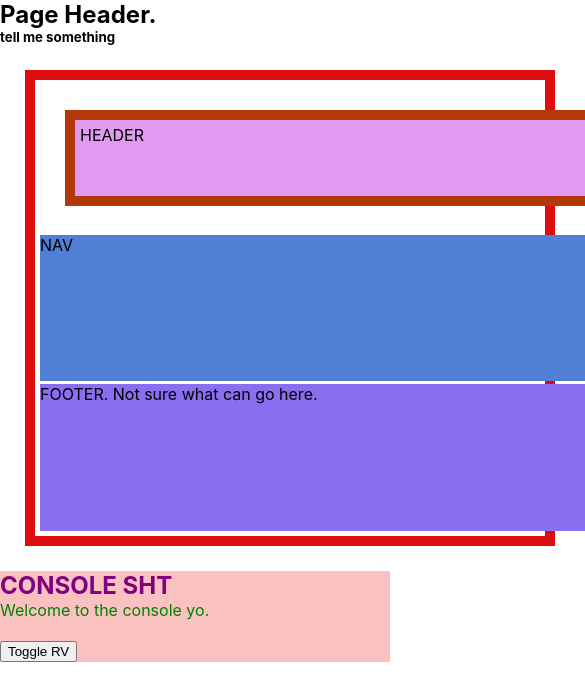
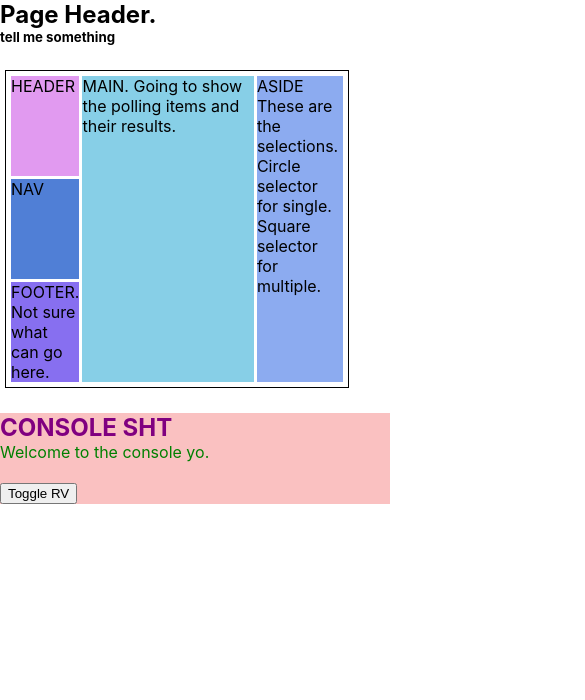
Before and after one commit to el7/Pollingo, a React (Create React App) app in the folder pollingo/: page / in a window 390 px wide. Shown: the top 700 px of the page, 585 px wide, since content can reach past the window. Built offline with nearby package versions, Linux system fonts and the light colour scheme.

Commit message:
going mobile first with css

```diff
--- a/pollingo/src/PollBox.css
+++ b/pollingo/src/PollBox.css
@@ -13,9 +13,21 @@
   width: 85%;
 }
 
+@media screen and (min-width: 639px) {
+  .pollbox-1 {
+    width: 50%;
+  }
+}
+
 @media screen and (min-width: 767px) {
   .pollbox-1 {
-    width: 80%;
+    width: 60%;
+  }
+}
+
+@media screen and (min-width: 1023px) {
+  .pollbox-1 {
+    width: 70%;
   }
 }
 
@@ -25,20 +37,9 @@
   }
 }
 
-@media (max-width: 400px) {
+@media screen and (min-width: 1680px) {
   .pollbox-1 {
-    border: 10px solid #df0e0e;
-    display: -ms-grid;
-    display: grid;
-    -ms-grid-rows: 1fr 1fr 1fr;
-        grid-template-rows: 1fr 1fr 1fr;
-    -ms-grid-columns: 1fr 8fr 4fr;
-        grid-template-columns: 1fr 8fr 4fr;
-        grid-template-areas: "header main aside" "nav main aside" "footer main aside";
-    grid-gap: .20em;
-    width: 500px;
-    margin: 25px;
-    padding: 5px;
+    width: 80%;
   }
 }
 
@@ -47,23 +48,6 @@
   -ms-grid-column: 1;
   grid-area: header;
   background-color: #e19af0;
-}
-
-@media (max-width: 400px) {
-  .pollbox-1 header {
-    border: 10px solid #b43807;
-    display: -ms-grid;
-    display: grid;
-    -ms-grid-rows: 1fr 1fr 1fr;
-        grid-template-rows: 1fr 1fr 1fr;
-    -ms-grid-columns: 1fr 8fr 4fr;
-        grid-template-columns: 1fr 8fr 4fr;
-        grid-template-areas: "header main aside" "nav main aside" "footer main aside";
-    grid-gap: .20em;
-    width: 500px;
-    margin: 25px;
-    padding: 5px;
-  }
 }
 
 .pollbox-1 nav {
--- a/pollingo/src/PollBox.scss
+++ b/pollingo/src/PollBox.scss
@@ -19,7 +19,7 @@ $colors:(
     @return map-get($colors, $color-name)
 }
 
-@mixin breakpoint($point) {
+@mixin screenSizeBp($point) {
     @if $point == min-extraextralarge {
         @media screen and (min-width: 1680px) {
             @content;
@@ -49,14 +49,26 @@ $colors:(
 
 .pollbox-1 {
 
+    @include screenSizeBp(min-small) {
+        width: 50%;
+    }
+
     // med view
-    @include breakpoint(min-medium) {
-        width: 80%;
+    @include screenSizeBp(min-medium) {
+        width: 60%;
+    }
+
+    @include screenSizeBp(min-large) {
+        width: 70%;
     }
 
     // large view
-    @include breakpoint(min-extralarge) {
+    @include screenSizeBp(min-extralarge) {
         width: 500px;
+    }
+
+    @include screenSizeBp(min-extraextralarge) {
+        width: 80%;
     }
 
     // small view
@@ -73,41 +85,10 @@ $colors:(
     padding: 5px;
     width: 85%;
 
-
-
-    @media(max-width: 400px){
-        border: 10px solid rgb(223, 14, 14);
-        display: grid;
-        grid-template-rows: 1fr 1fr 1fr;
-        grid-template-columns: 1fr 8fr 4fr;
-        grid-template-areas:
-          "header main aside"
-          "nav main aside"
-          "footer main aside";
-        grid-gap: .20em;
-        width: 500px;
-        margin: 25px;
-        padding: 5px;
-     }
-
     header{
         grid-area: header;
         background-color: getColor(pb-header-bg-1);
 
-        @media(max-width: 400px){
-            border: 10px solid rgb(180, 56, 7);
-            display: grid;
-            grid-template-rows: 1fr 1fr 1fr;
-            grid-template-columns: 1fr 8fr 4fr;
-            grid-template-areas:
-              "header main aside"
-              "nav main aside"
-              "footer main aside";
-            grid-gap: .20em;
-            width: 500px;
-            margin: 25px;
-            padding: 5px;
-        }
     }
     nav{
         grid-area: nav;
```
Also changed, not shown: 1 other file (tests, documents, lock files or other folders).
